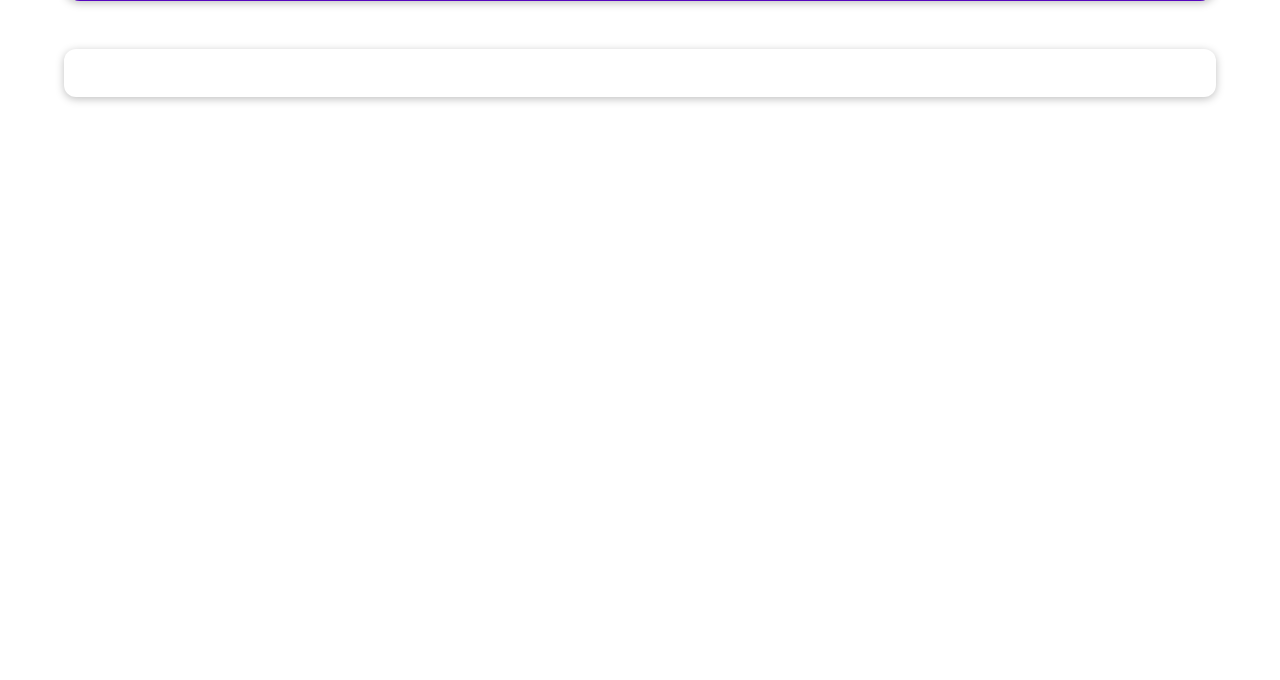
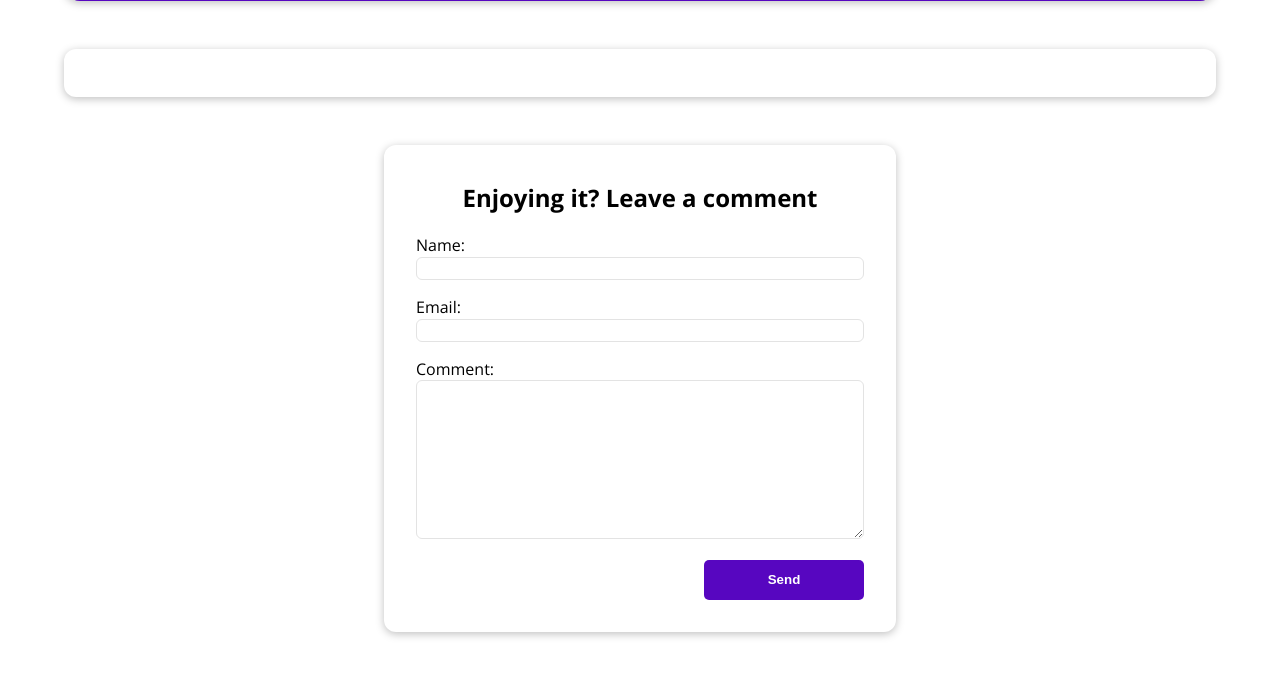
Before and after one commit to MalYou/my_site, a Django app: template blog/templates/blog/post-detail.html in a window 1280 px wide. Shown: the part 479-1159 px from the top of the page. Before the commit the page ends 582 px from the top, so only its background shows below. Run offline with Django 3.2, Linux system fonts and the light colour scheme; the template is opened without the code that fills it: values that come from a table or form of the project are taken from there, others are empty.

Commit message:
Added comment form

```diff
--- /dev/null
+++ b/blog/forms.py
@@ -0,0 +1,19 @@
+from django.forms import ModelForm, fields
+
+from .models import Comment
+
+
+class CommentForm(ModelForm):
+    class Meta:
+        model = Comment
+        exclude = ['post']
+        labels = {
+            'user_name': 'Name',
+            'user_email': 'Email',
+            'text': 'Comment'
+        }
+        error_messages = {
+            'text': {
+                'max_length': 'limit of 400 caracters is reached!',
+            }
+        }
--- a/blog/static/blog/post-detail.css
+++ b/blog/static/blog/post-detail.css
@@ -64,7 +64,8 @@ ody {
   border-radius: 8px;
 }
 
-main {
+main,
+#comment-form {
   width: 90%;
   max-width: 90rem;
   margin: 3rem auto;
@@ -73,3 +74,72 @@ main {
   border-radius: 12px;
   box-shadow: 0 2px 8px #00000040;
 }
+
+#comment-form {
+  width: 40%;
+}
+
+#comment-form h2 {
+  text-align: center;
+  font-family: inherit;
+}
+
+.form-control,
+.form-button {
+  margin: 1rem;
+}
+
+.form-control label {
+  font-family: inherit;
+  display: block;
+}
+
+.form-control input,
+.form-control textarea {
+  width: 100%;
+  border-radius: 6px;
+  padding: 0.2rem;
+  border: 1px solid rgb(227, 227, 227);
+}
+
+.form-control input:focus,
+.form-control input:active,
+.form-control textarea:focus,
+.form-control textarea:active
+{
+  outline: none;
+  border-color: #390281;
+}
+
+.errorlist {
+  list-style: none;
+  padding: 0;
+  margin-top: 0.2rem;
+  margin-bottom: 1rem;
+}
+
+.errorlist li {
+  color: rgb(94, 6, 6);
+}
+
+.form-button {
+  text-align: right;
+}
+
+.form-button button {
+  background: #5706c0;
+  color: white;
+  border: none;
+  font-weight: bold;
+  width: 10rem;
+  height: 2.5rem;
+  border-radius: 5px;
+  cursor: pointer;
+
+}
+
+.form-button button:hover,
+.form-button button:active {
+  background: #7c29e9;
+  color: white;
+}
--- a/blog/templates/blog/post-detail.html
+++ b/blog/templates/blog/post-detail.html
@@ -30,4 +30,20 @@
             {{ post.content|linebreaks }}
         </p>
     </main>
+    <section id="comment-form">
+        <h2>Enjoying it? Leave a comment</h2>
+        <form action="/posts/{{ post.slug }}/comment" method="POST">
+            {% csrf_token %}
+                {% for field in form %}
+                    <div class="form-control">
+                        {{ field.label_tag }}
+                        {{ field }}
+                        {{ field.errors }}
+                    </div>
+                {% endfor %}
+                <div class="form-button">
+                    <button>Send</button>
+                </div>
+        </form>
+    </section>
 {% endblock %}
--- a/blog/urls.py
+++ b/blog/urls.py
@@ -5,5 +5,6 @@ from . import views
 urlpatterns = [
     path('', views.IndexView.as_view(), name='index'),
     path('posts/', views.PostsView.as_view(), name='posts'),
-    path('posts/<slug:slug>', views.PostView.as_view(), name='post_detail')
+    path('posts/<slug:slug>', views.PostView.as_view(), name='post_detail'),
+    path('posts/<slug:slug>/comment', views.CommentView.as_view(), name='post_detail_comment')
 ]
```
Also changed, not shown: blog/views.py (+28 -1 lines).
